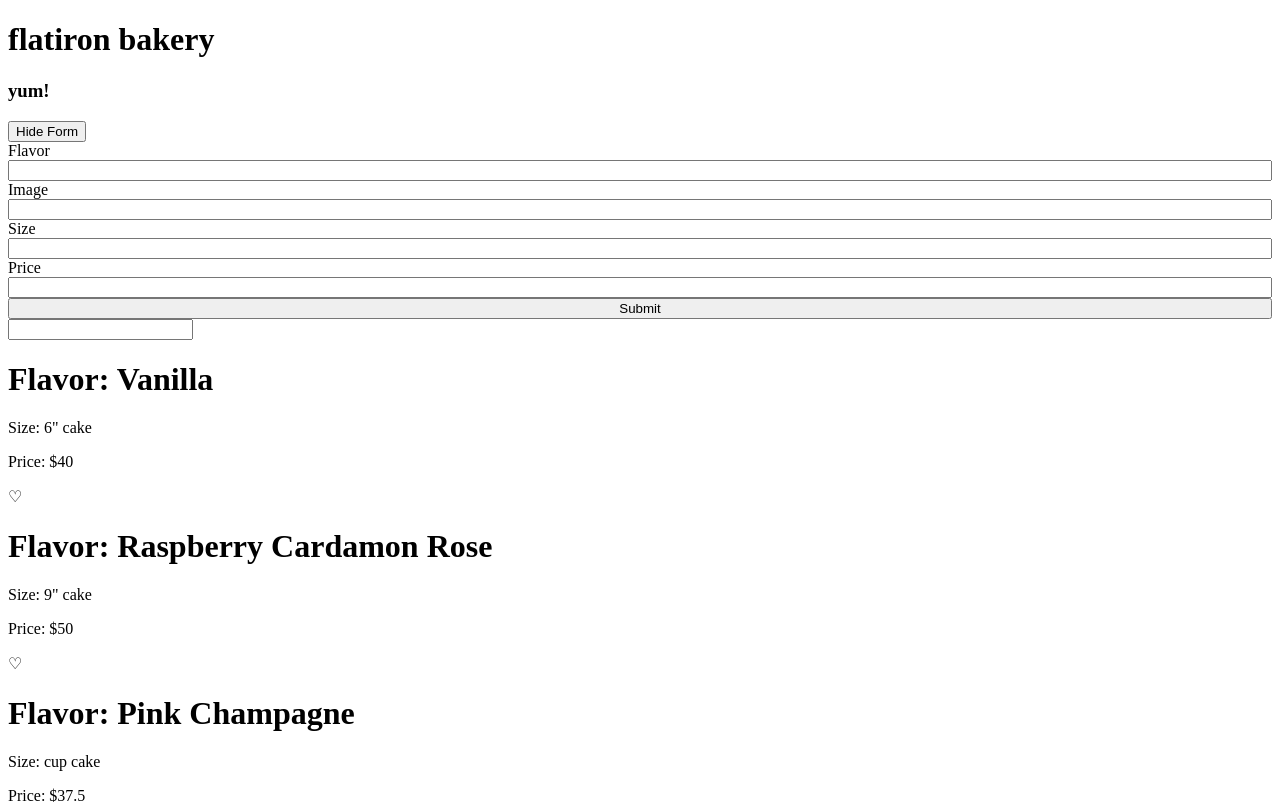
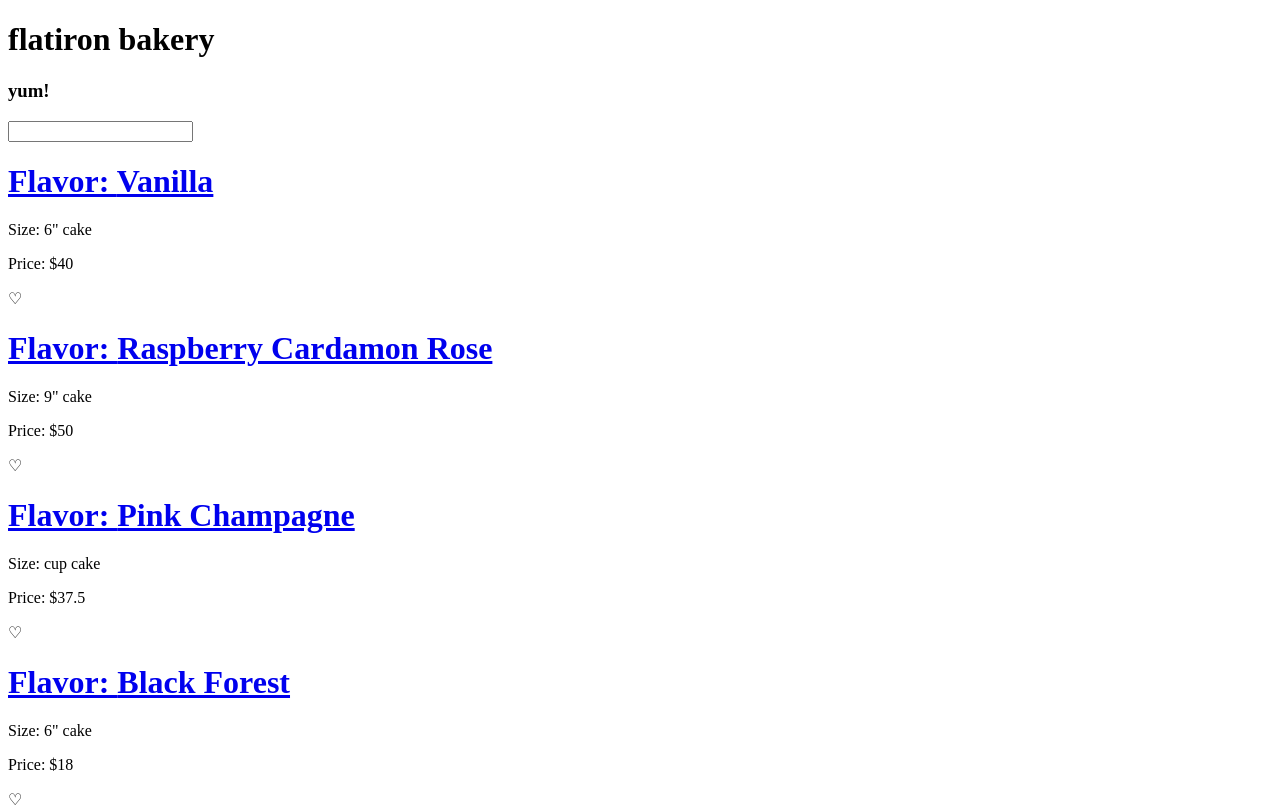
Before and after one commit to themanselmo/barns-and-flatiron-app, a React (Create React App) app in the folder flatiron-bakes/: page /cakes in a window 1280 px wide. Shown: the top 807 px of the page. Built offline with nearby package versions, Linux system fonts and the light colour scheme; data requests are answered from the project's data file.

Commit message:
added routes using react-router-dom

```diff
--- a/flatiron-bakes/package.json
+++ b/flatiron-bakes/package.json
@@ -8,6 +8,7 @@
     "@testing-library/user-event": "^12.1.10",
     "react": "^17.0.2",
     "react-dom": "^17.0.2",
+    "react-router-dom": "^5.3.0",
     "react-scripts": "4.0.3",
     "web-vitals": "^1.0.1"
   },
--- a/flatiron-bakes/src/Components/App.js
+++ b/flatiron-bakes/src/Components/App.js
@@ -1,3 +1,4 @@
+import {Route, Switch} from "react-router-dom"
 
 import CakeContainer from "./CakeContainer"
 import Header from "./Header"
@@ -13,7 +14,6 @@ function App() {
   const [search, setSearch] = useState('')
   const [cakes, setCakes] = useState([])
   const [cakeList, setCakeList] = useState([])
-  const [selectedCake, setSelectedCake] = useState(null)
   const [visible, setVisible] = useState(true)
 
   useEffect(() => {
@@ -35,7 +35,6 @@ function App() {
       const filteredCakes = cakes.filter(cake => cake.id !== deletedCake.id)
       setCakes(filteredCakes)
       setCakeList(filteredCakes)
-      setSelectedCake(null)
     })
   }
 
@@ -65,7 +64,7 @@ function App() {
 
   const handleCakeClick = (cake) => {
     console.log(cake)
-    setSelectedCake(cake)
+
   }
 
   const handleAddCake = (cake) => {
@@ -75,11 +74,21 @@ function App() {
   return (
     <div className="App">
       <Header bakery={"flatiron bakery"} slogan={"yum!"}/>
-      {selectedCake?<CakeDetail selectedCake={selectedCake} handleDelete={handleDelete}/>:null}
-      <button onClick={() => setVisible(!visible)}>{visible ? "Hide Form" : "Show Form"}</button>
-      {visible ? <Form handleAddCake={handleAddCake}/> : null}
-      <Search search={search} handleSearch={handleSearch}/>
-      <CakeContainer cakeList={cakeList} handleCakeClick={handleCakeClick}/>
+      <Switch>
+        <Route path="/cakes/new">
+          <Form handleAddCake={handleAddCake}/>
+        </Route>
+        <Route path="/cakes/:id">
+          <CakeDetail handleDelete={handleDelete}/>
+        </Route>
+        <Route path="/cakes">
+          <Search search={search} handleSearch={handleSearch}/>
+          <CakeContainer cakeList={cakeList} handleCakeClick={handleCakeClick}/>
+        </Route>
+      </Switch>
+      {/* <CakeDetail selectedCake={selectedCake} handleDelete={handleDelete}/> */}
+
+
     </div>
   );
 }
--- a/flatiron-bakes/src/Components/CakeCard.js
+++ b/flatiron-bakes/src/Components/CakeCard.js
@@ -1,8 +1,8 @@
 import { useState } from 'react';
+import { Link } from 'react-router-dom';
 
 
-
-function CakeCard({cakeObj, cakeObj:{flavor,size='6" cake',price}, handleCakeClick}) {
+function CakeCard({cakeObj, cakeObj:{flavor,size='6" cake',price}}) {
 
     const [liked, setLiked] = useState(false)
 
@@ -11,8 +11,8 @@ function CakeCard({cakeObj, cakeObj:{flavor,size='6" cake',price}, handleCakeCli
     }
 
     return (
-        <div onClick={() => handleCakeClick(cakeObj)}>
-            <h1>Flavor: {flavor}</h1>
+        <div>
+            <Link to={`/cakes/${cakeObj.id}`}> <h1>Flavor: {flavor}</h1> </Link>
             <p>Size: {size}</p>
             <p>Price: ${price}</p>
             <p onClick={handleLike}>{liked ? '♥':'♡'}</p>
--- a/flatiron-bakes/src/Components/CakeDetail.js
+++ b/flatiron-bakes/src/Components/CakeDetail.js
@@ -1,4 +1,25 @@
-const CakeDetail = ({selectedCake, handleDelete, selectedCake: {flavor, size= '6" cake', price, image, description}}) => {
+import { useState, useEffect } from 'react'
+import { useParams } from 'react-router-dom'
+
+const CakeDetail = ({selectedCake, handleDelete}) => {
+    const [cake, setCake] = useState(null)
+    const [isLoaded, setIsLoaded] = useState(false)
+
+    const id = useParams().id
+
+    useEffect(() => {
+        console.log(id)
+        fetch(`http://localhost:3000/cakes/${id}`)
+        .then(res => res.json())
+        .then(data => {
+            console.log(data)
+            setCake(data)
+            setIsLoaded(true)
+        })
+    }, [])
+
+    if(!isLoaded) return <h1>Loading...</h1>
+    const {image, flavor, size, price, description} = cake
     return(
         <>
             <img src={image} />
--- a/flatiron-bakes/src/data/db.json
+++ b/flatiron-bakes/src/data/db.json
@@ -42,6 +42,13 @@
       "size": "2",
       "price": "10",
       "id": 6
+    },
+    {
+      "flavor": "Mint",
+      "image": "https://external-content.duckduckgo.com/iu/?u=https%3A%2F%2Ftse1.mm.bing.net%2Fth%3Fid%3DOIP.MATBHtndBZVAD4ZoH_dSOgHaLG%26pid%3DApi&f=1",
+      "size": "100",
+      "price": "1000000",
+      "id": 7
     }
   ],
   "flavorsData": [
```
Also changed, not shown: flatiron-bakes/src/index.js (+4 -3 lines), 2 other files (tests, documents, lock files or other folders).
